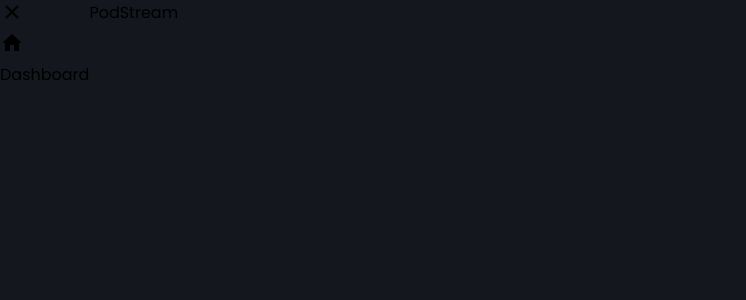
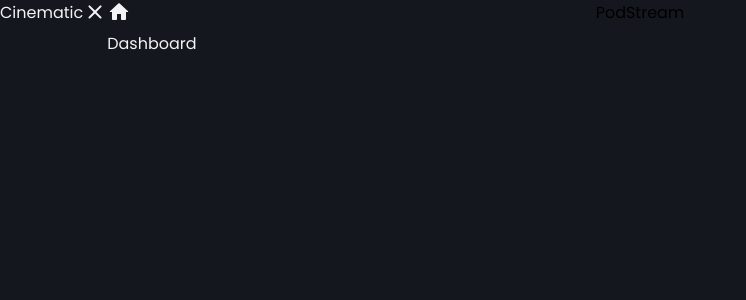
Before and after one commit to boikhutsodev/BOIMOK510_BCL2401_GroupA_Boikhutso-Mokoka_DJS11, a React (Vite) app: page / in a window 1280 px wide. Shown: the top 300 px of the page, without its empty margins (0-746 px from the left). Built offline with nearby package versions, Linux system fonts and the light colour scheme.

Commit message:
Updated Sidebar component: added styles to MenuContainer, added text to Logo component

```diff
--- a/src/components/Sidebar.jsx
+++ b/src/components/Sidebar.jsx
@@ -2,7 +2,14 @@ import React from "react";
 import styled from "styled-components";
 import { HomeRounded, CloseRounded } from "@mui/icons-material";
 
-const MenuContainer = styled.div``;
+const MenuContainer = styled.div`
+  flex: 0.5;
+  flex-direction: colum;
+  height: 100vh;
+  display: flex;
+  background: ${({ theme }) => theme.bg};
+  color: ${({ theme }) => theme.text_primary};
+`;
 const Logo = styled.div``;
 const Elements = styled.div``;
 const NavTex = styled.div``;
@@ -10,7 +17,7 @@ const NavTex = styled.div``;
 const Sidebar = () => {
   return (
     <MenuContainer>
-      <Logo></Logo>
+      <Logo>Cinematic</Logo>
       <close>
         <CloseRounded />
       </close>
```
